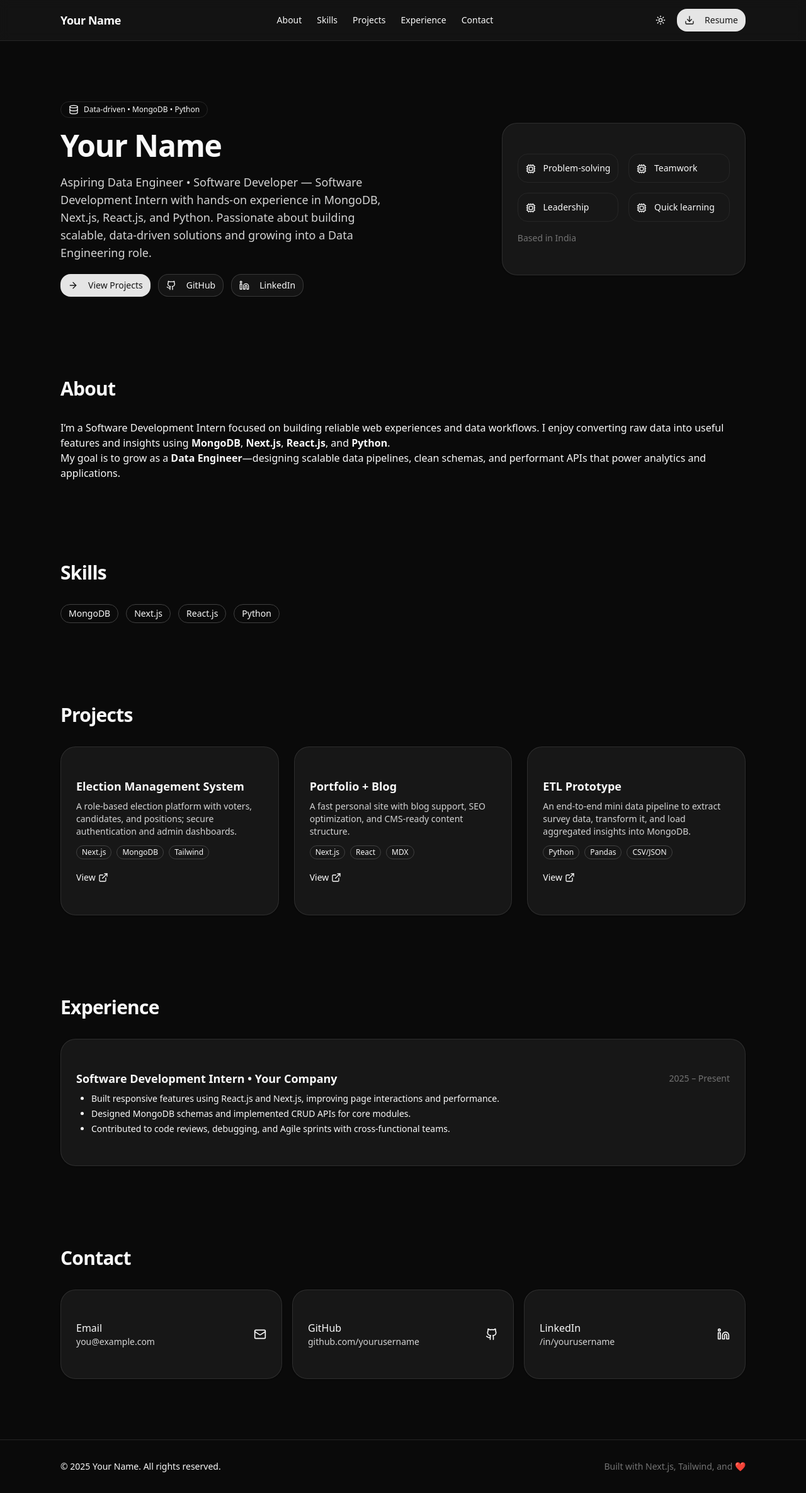
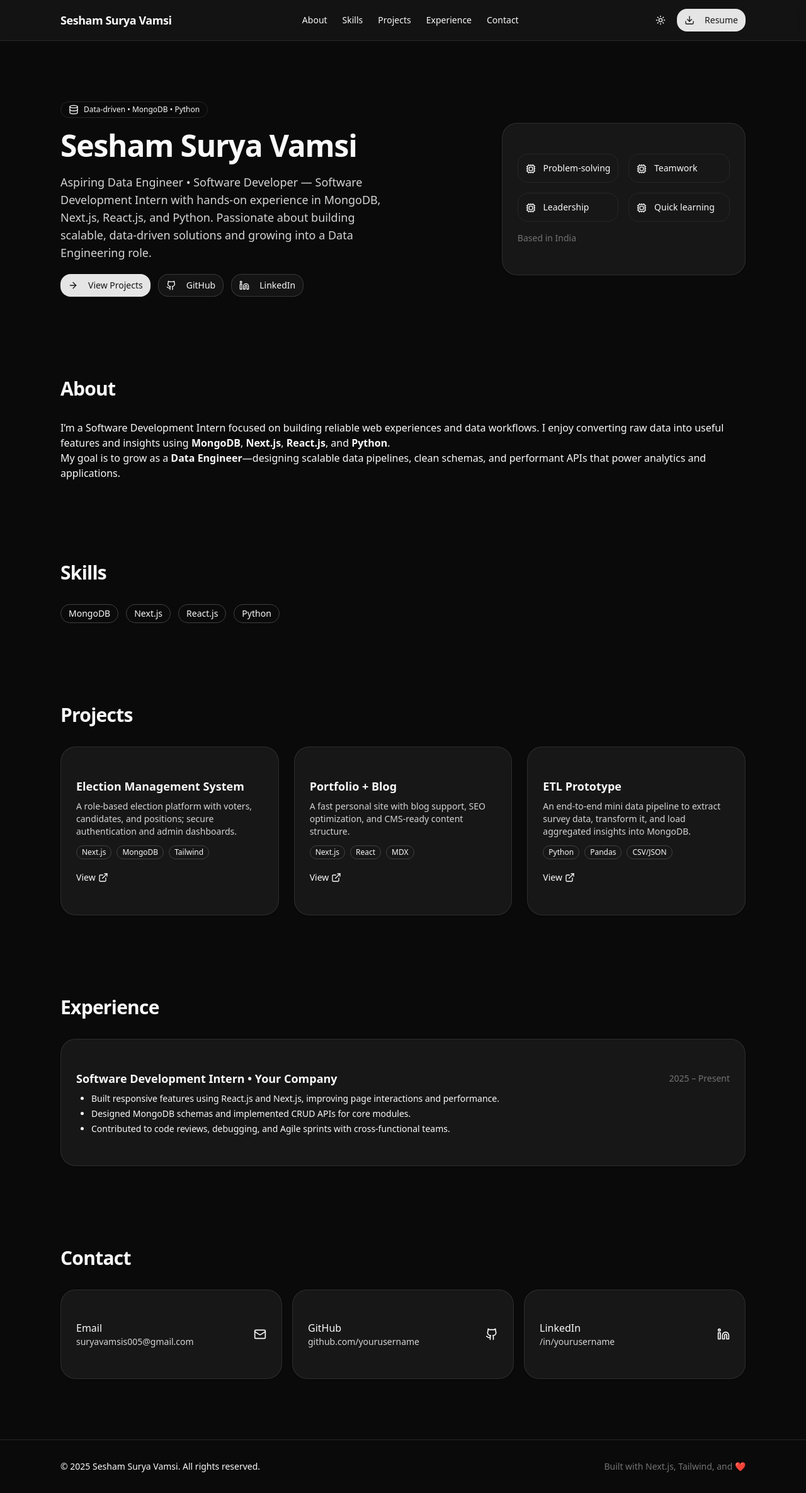
Before and after one commit to SESHAMSURYAVAMSI/profile, a Next.js app in the folder my-profile/: page / in a window 1280 px wide. Shown: the whole page at 63% size. Built offline with nearby package versions, Linux system fonts and the light colour scheme.

Commit message:
basic info added

```diff
--- a/my-profile/src/app/page.tsx
+++ b/my-profile/src/app/page.tsx
@@ -9,13 +9,13 @@ import { Button } from "@/components/ui/button";
 
 // ---------- CONFIG: Edit these to personalize ----------
 const PROFILE = {
-  name: "Your Name",
+  name: "Sesham Surya Vamsi",
   title: "Aspiring Data Engineer • Software Developer",
   location: "India",
-  email: "you@example.com",
-  github: "https://github.com/yourusername",
-  linkedin: "https://www.linkedin.com/in/yourusername/",
-  resumeUrl: "/resume.pdf", // put a file named resume.pdf at the site root
+  email: "suryavamsis005@gmail.com",
+  github: "https://github.com/SESHAMSURYAVAMSI",
+  linkedin: "https://www.linkedin.com/in/sesham-surya-vamsi-58157b241/",
+  // resumeUrl: "/resume.pdf", // put a file named resume.pdf at the site root
   summary:
     "Software Development Intern with hands-on experience in MongoDB, Next.js, React.js, and Python. Passionate about building scalable, data‑driven solutions and growing into a Data Engineering role.",
   strengths: ["Problem‑solving", "Teamwork", "Leadership", "Quick learning"],
```
